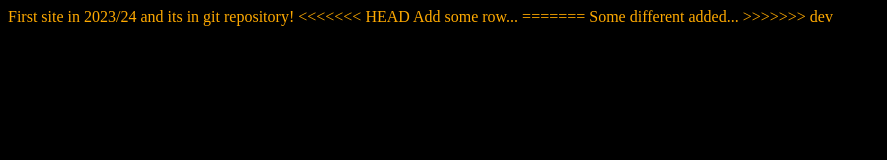
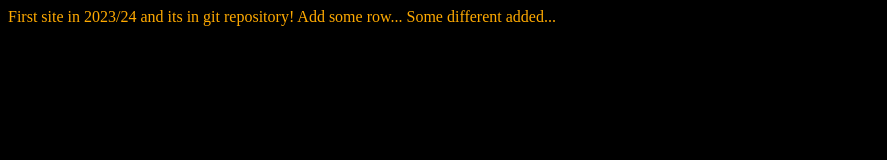
Before and after one commit to 11BSZ1/bot_feladat, a plain HTML site: page index.html in a window 1280 px wide. Shown: the whole page, without its empty margins (0-887 px from the left). Drawn offline with Linux system fonts and the light colour scheme.

Commit message:
Merge conflict solved

```diff
--- a/index.html
+++ b/index.html
@@ -9,10 +9,9 @@
 <body>
     First site in 2023/24 and its in git repository!
 
-<<<<<<< HEAD
+
     Add some row...
-=======
+
     Some different added...
->>>>>>> dev
 </body>
 </html>
```
